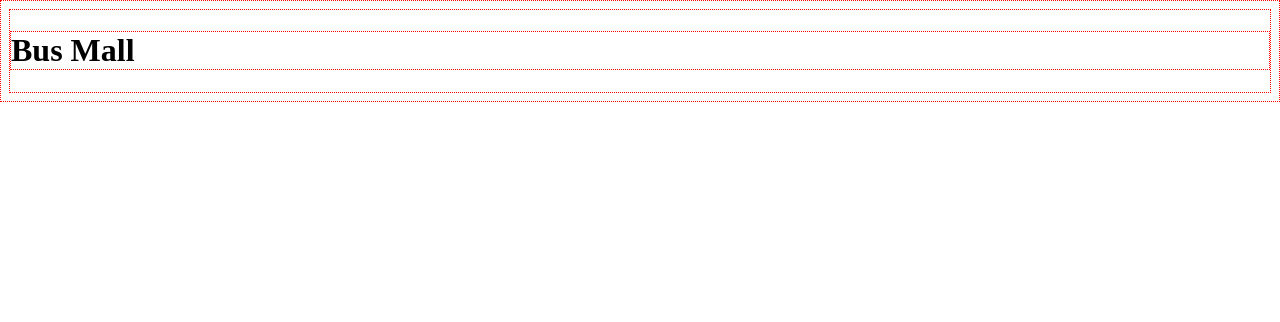
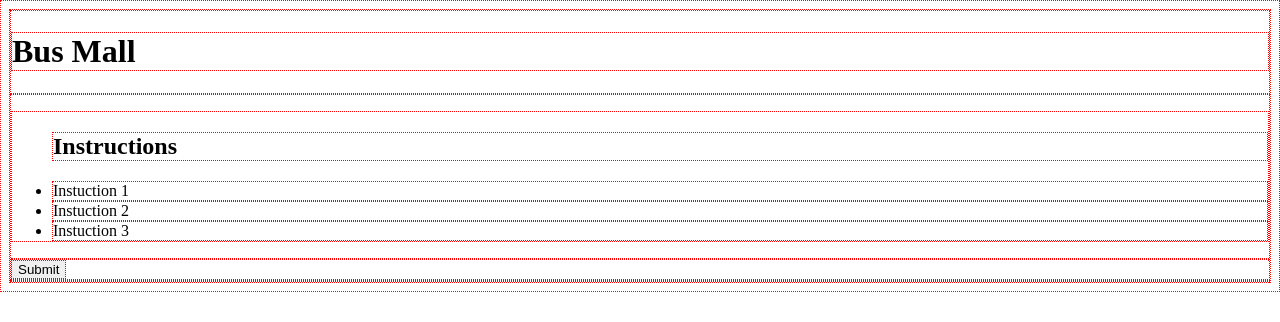
Before and after one commit to remilonwheels/bus-mall, a plain HTML site: page index.html in a window 1280 px wide. Drawn offline with Linux system fonts and the light colour scheme.

Commit message:
created initial skeleton html structure

```diff
--- a/app.js
+++ b/app.js
@@ -1,3 +1 @@
 'use strict';
-
-alert('yo');
--- a/index.html
+++ b/index.html
@@ -6,7 +6,27 @@
     <link rel="stylesheet" type="text/css" href="style.css">
   </head>
   <body>
-    <h1>Bus Mall</h1>
+    <header>
+      <h1>Bus Mall</h1>
+    </header>
+
+    <main>
+      <ul><h2>Instructions</h2>
+        <li>Instuction 1</li>
+        <li>Instuction 2</li>
+        <li>Instuction 3</li>
+      </ul>
+
+      <section id="product-section">
+      </section>
+
+      <button id="submit-button">Submit</button>
+
+    </main>
+
+    <footer>
+    </footer>
+
 
   <script src="app.js"></script>
   </body>
```
